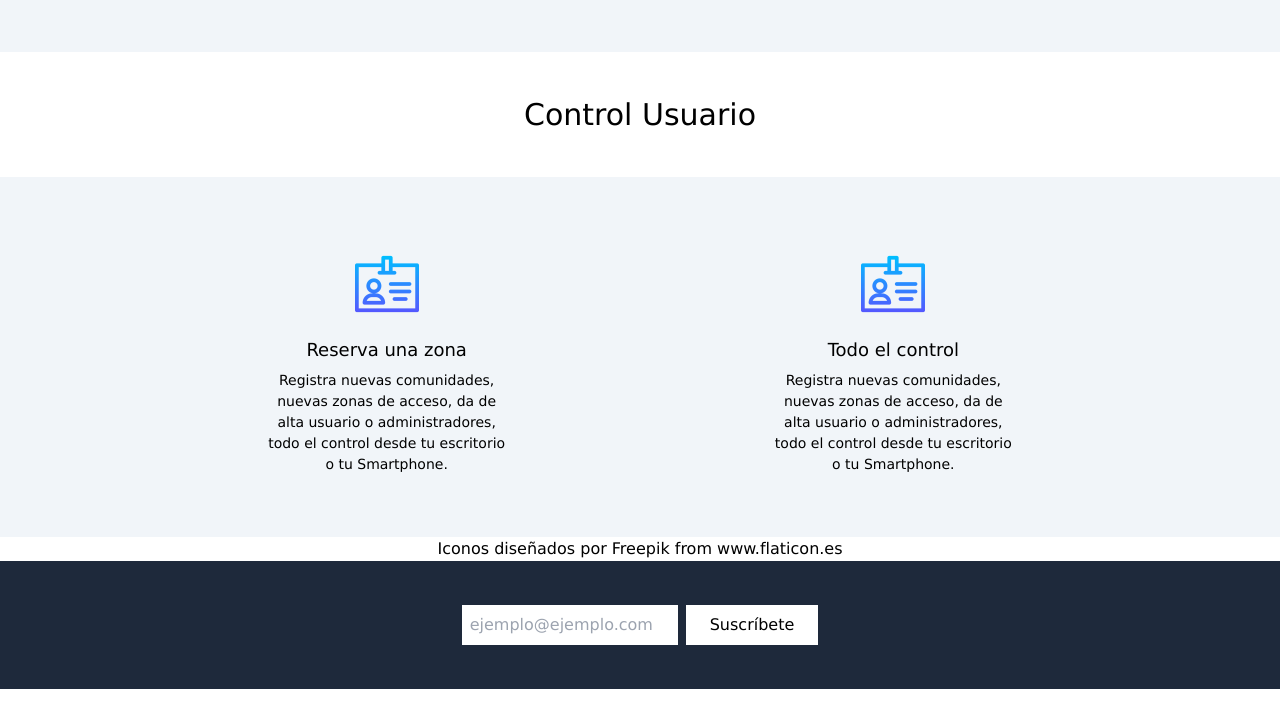
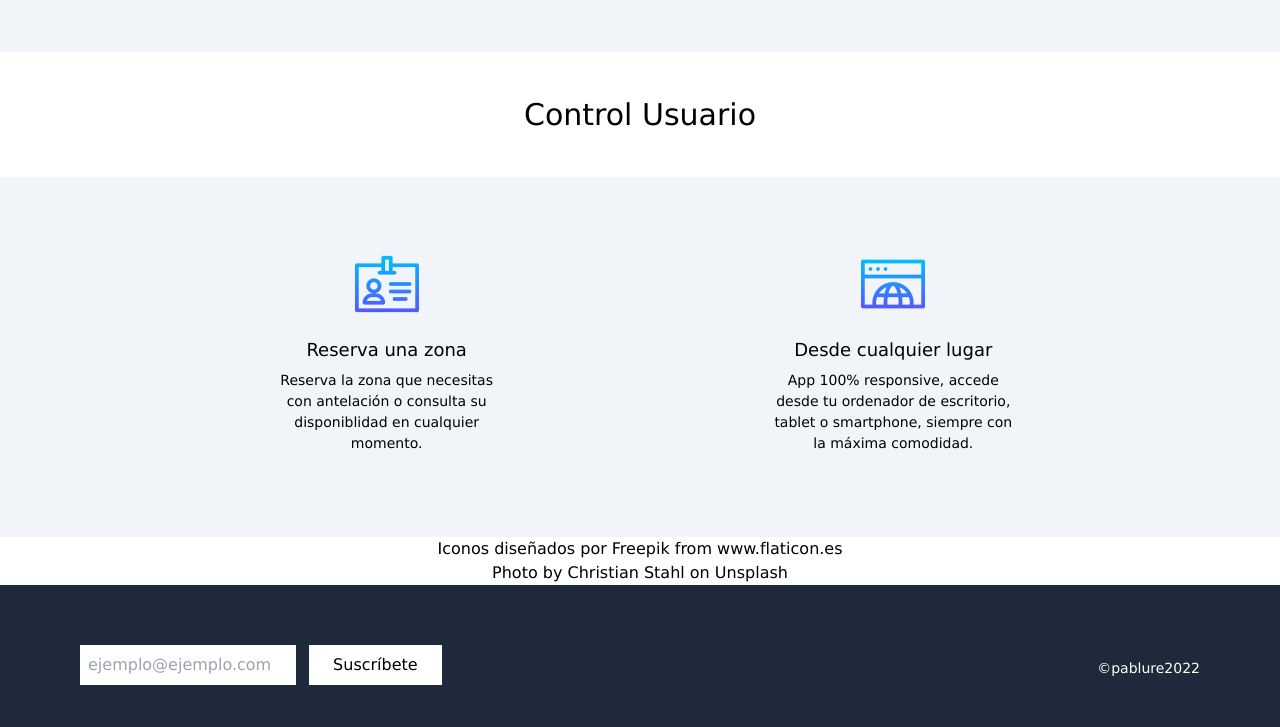
Before and after one commit to pablure/landing-vicus, a website built with Vite: page index.html in a window 1280 px wide. Shown: the part 1545-2272 px from the top of the page. Before the commit the page ends 2234 px from the top, so only its background shows below. Built offline with nearby package versions, Linux system fonts and the light colour scheme.

Commit message:
Subida final

```diff
--- a/index.html
+++ b/index.html
@@ -8,7 +8,7 @@
     <title>VICUS-Landing page</title>
   </head>
   <body class="container mx-auto mt-10 text-center">
-    <header id="header" class="p-5 bg-purple-100 flex flex-col lg:flex-row lg:items-center lg:justify-around rounded-md shadow-xl">
+    <header id="header" class="p-5 flex flex-col lg:flex-row lg:items-center lg:justify-around rounded-md shadow-xl">
       <img src="./assets/vicus.svg" alt="Logo Vicus" class="h-20 md:h-28">
       <!--<h1 class="flex-1text-lg md:text-xl lg:text-3xl">GESTIONA TU COMUNIDAD DE VECINOS</h1>-->
     </header>
@@ -33,14 +33,14 @@
           <p>Ten el control sobre las zonas comunes, desactivándolas cuando requieran mantenimiento o por cualquier motivo.</p>
         </div>
         <div class="control">
-          <img  class="mx-auto mb-5 h-16" src="./assets/icons/003-tarjeta-de-identificacion.png" alt="">
+          <img  class="mx-auto mb-5 h-16" src="./assets/icons/003-tarjeta-de-identificacion.png" alt="Otorga el control necesario">
           <h3>Otorga el control necesario</h3>
           <p>Asigna una comunidad a un usuario registrado para que tenga el control en su comunidad de vecinos.</p>
         </div>
         <div class="control">
           <div class="flex justify-center">
-            <img  class="mx-auto mb-5 h-16" src="./assets/icons/010-raton.png" alt="">
-          <img  class="mx-auto mb-5 h-16" src="./assets/icons/001-telefono-inteligente.png" alt="">
+            <img  class="mx-auto mb-5 h-16" src="./assets/icons/010-raton.png" alt="Desde el ordenador">
+          <img  class="mx-auto mb-5 h-16" src="./assets/icons/001-telefono-inteligente.png" alt="Desde el móvil">
           </div>
           <h3>Desde cualquier lugar</h3>
           <p>App 100% responsive, accede desde tu ordenador de escritorio, tablet o smartphone, siempre con la máxima comodidad.</p>
@@ -49,21 +49,25 @@
       <h2 class="text-white md:text-black my-10">Control Usuario</h2>
       <div id="usuario" class="p-10 flex flex-wrap justify-evenly bg-slate-100">
         <div class="control">
-          <img  class="mx-auto mb-5 h-16" src="./assets/icons/003-tarjeta-de-identificacion.png" alt="">
+          <img  class="mx-auto mb-5 h-16" src="./assets/icons/003-tarjeta-de-identificacion.png" alt="Reserva una zona">
           <h3>Reserva una zona</h3>
-          <p>Registra nuevas comunidades, nuevas zonas de acceso, da de alta usuario o administradores, todo el control desde tu escritorio o tu Smartphone.</p>
+          <p>Reserva la zona que necesitas con antelación o consulta su disponiblidad en cualquier momento.</p>
         </div>
         <div class="control">
-          <img  class="mx-auto mb-5 h-16" src="./assets/icons/003-tarjeta-de-identificacion.png" alt="">
-          <h3>Todo el control</h3>
-          <p>Registra nuevas comunidades, nuevas zonas de acceso, da de alta usuario o administradores, todo el control desde tu escritorio o tu Smartphone.</p>
+          <img  class="mx-auto mb-5 h-16" src="./assets/icons/005-navegador.png" alt="">
+          <h3>Desde cualquier lugar</h3>
+          <p>App 100% responsive, accede desde tu ordenador de escritorio, tablet o smartphone, siempre con la máxima comodidad.</p>
         </div>
       </div>
       <div class="text-white md:text-black">Iconos diseñados por <a href="https://www.freepik.com" title="Freepik">Freepik</a> from <a href="https://www.flaticon.es/" title="Flaticon">www.flaticon.es</a></div>
+      <div class="text-white md:text-black">Photo by Christian Stahl on Unsplash</div>
     </main>
-    <footer class="flex items-center justify-center h-32 bg-slate-800">
-      <input class="p-2" type="email" placeholder="ejemplo@ejemplo.com">
-      <button class="ml-2 py-2 px-6 bg-white">Suscríbete</button>
+    <footer class="px-20 flex flex-col md:flex-row items-center justify-center lg:justify-between h-40 bg-slate-800">
+      <div class="">
+        <input class="p-2" type="email" placeholder="ejemplo@ejemplo.com">
+        <button class="ml-2 py-2 px-6 bg-white hover:bg-violet-400 hover:duration-300">Suscríbete</button>
+      </div>
+      <p class="text-white hover:text-violet-400 hover:duration-300"><a href="mailto:pablure@gmail.com">&copypablure2022</a></p>
     </footer>
     <script type="module" src="/main.js"></script>
   </body>
```
